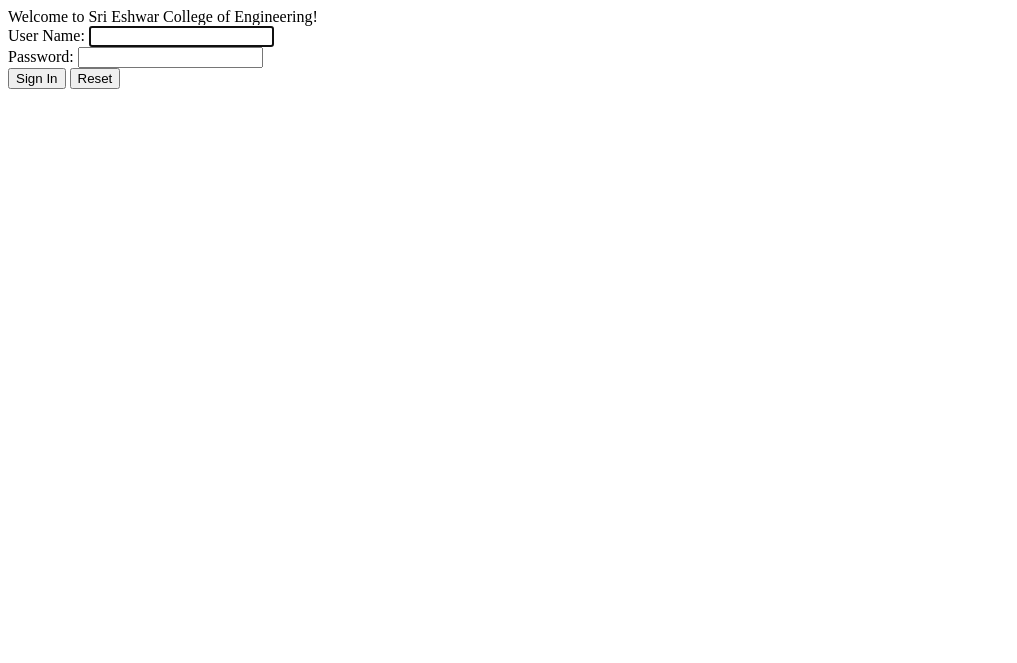
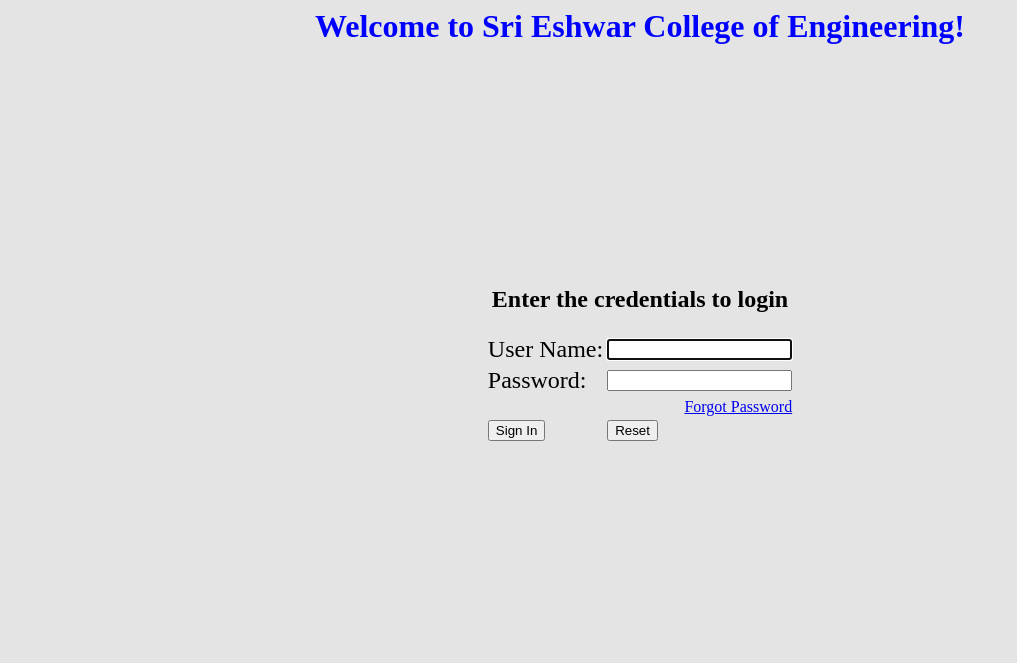
Before and after one commit to rajaduraikrishna/sece-add-workshop, a website: page index.html in a window 1280 px wide. Shown: the whole page, without its empty margins (0-1017 px from the left). Drawn offline with Linux system fonts and the light colour scheme.

Commit message:
Formatting on the login page

```diff
--- a/index.html
+++ b/index.html
@@ -1,19 +1,50 @@
 <html>
-    <head>Welcome to Sri Eshwar College of Engineering!</head>
-    <div id="login-form">
+    <head>
+
+    </head>
+    <body bgcolor="#e4e4e4">
+        <h1 style="color: blue; text-align: center;">Welcome to Sri Eshwar College of Engineering!
+        </h1>
+        <div id="login-form" style="text-align: center; padding: 200px;" >
+            <h2>Enter the credentials to login</h2>
             <form name="login" action="/login">
-            <label for="userName">User Name:</label>
+                <table align="center">
+                    <tr>
+                        <td>
+                            <label for="userName" style="font-size: x-large;">User Name:  </label>
+                        </td>
+                        <td>
                             <input type="text" name="userName"
                                 autofocus="autofocus"
                                 required="required"
                                 autocapitalize="off" autocorrect="off"
                                 autocomplete="username">
-            <br/>
-            <label for="password" >Password: </label>
+                        </td>
+                    </tr>
+                    <tr>
+                        <td>
+                            <label for="password" style="font-size: x-large;">Password:  </label>
+                        </td>
+                        <td>
                             <input type="password" name="password" required="required">
-            <br/>
-            <input type="submit" name="submit" value="Sign In">
+                        </td>
+                    </tr>
+                    <tr>
+                        <td></td>
+                        <td align="right">
+                            <a href="/forgotPassowrd.html">Forgot Password</a>
+                        </td>
+                    </tr>
+                    <tr>
+                        <td>
+                            <input type="submit" name="submit" value="Sign In" >
+                        </td>
+                        <td>
                             <input type="reset" name="Reset" value="Reset">
+                        </td>
+                    </tr>
+                </table>
             </form>
         </div>
+    </body>
 </html>
```
Lines whose indentation alone changed are shown as unchanged.
